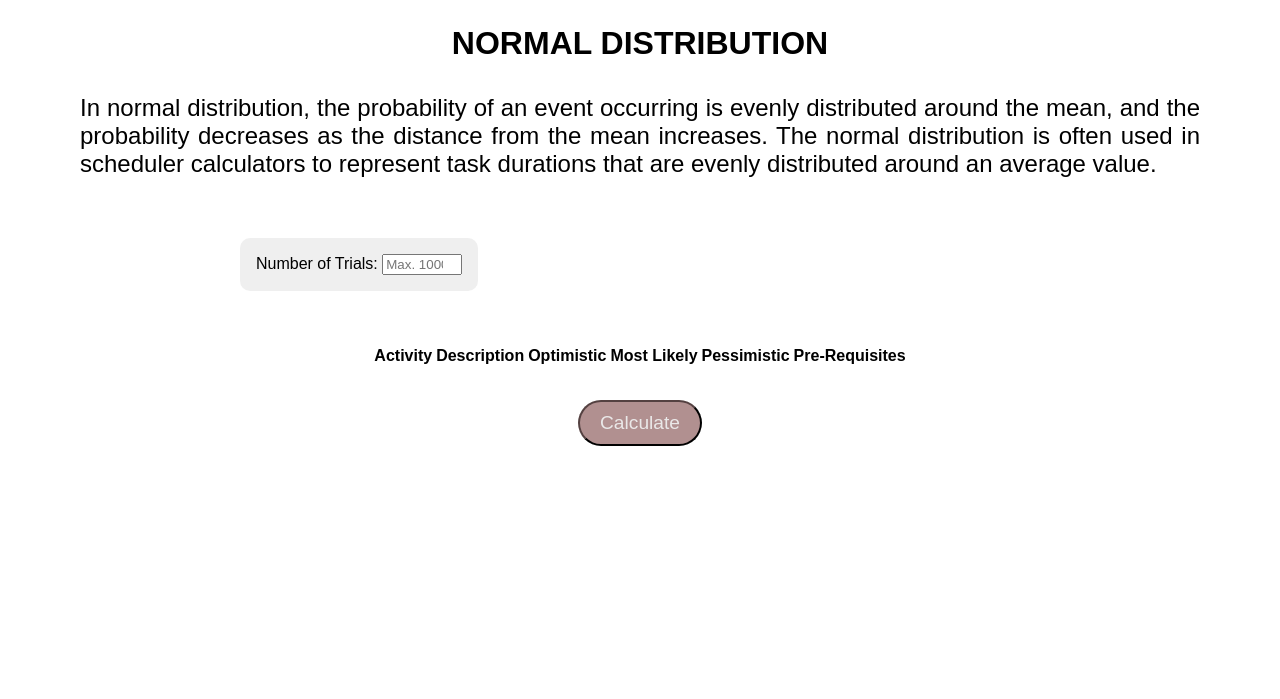
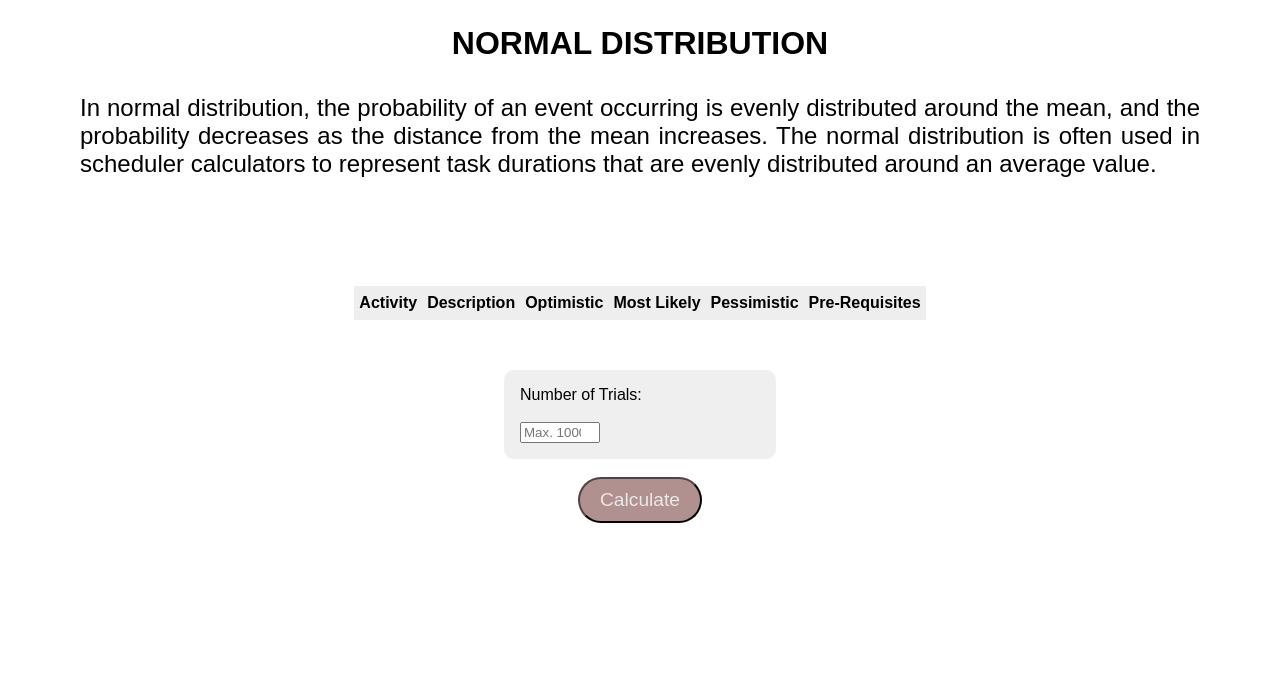
Before and after one commit to kaid0011/BSCS4AB_PERT-CPM, a CodeIgniter app: page /BSCS4AB_PERT-CPM/normal/proj_details in a window 1280 px wide. Shown: the part 51-750 px from the top of the page. Run offline with CodeIgniter, Linux system fonts and the light colour scheme; some libraries are stand-ins or nearby versions.

Commit message:
Minor CSS Changes to Simulation Pages (04-29)

```diff
--- a/application/views/BETAPERT/betapert_input.php
+++ b/application/views/BETAPERT/betapert_input.php
@@ -113,7 +113,8 @@
     }
 
     .trials {
-        margin: .3rem 15rem;
+        margin: auto;
+        min-width: 15rem;
         max-width: 15rem;
         background-color: #eeee;
         padding: 1rem;
--- a/application/views/NORMAL/normal_input.php
+++ b/application/views/NORMAL/normal_input.php
@@ -13,14 +13,7 @@
         vix malorum diceret fabulas an, nam ei mutat phaedrum. Sed ea timeam suscipiantur, ad eos partem audiam
         adversarium, dicam appetere necessitatibus sed ut. -->
     </div>
-    <form action="<?php echo base_url('normal/calculate') ?>" method="post">
-        <input type="number" name="proj_len" value="<?php echo $proj_len; ?>" hidden>
-        <input type="text" name="choice" value="<?php echo 'cpm'; ?>" hidden>
-        <input type="text" name="unit" value="<?php echo $unit; ?>" hidden>
-        <div class="trials">
-            Number of Trials:
-            <input type="number" name="N" min="1" max="10000" placeholder="Max. 1000" required>
-        </div>
+
 </div>
 <div class="container" style="overflow-x:auto;">
     <table class="responsive-table highlight centered">
@@ -55,6 +48,16 @@
         ?>
     </table>
 </div>
+<br>
+<form action="<?php echo base_url('normal/calculate') ?>" method="post">
+        <input type="number" name="proj_len" value="<?php echo $proj_len; ?>" hidden>
+        <input type="text" name="choice" value="<?php echo 'cpm'; ?>" hidden>
+        <input type="text" name="unit" value="<?php echo $unit; ?>" hidden>
+        <div class="trials">
+            Number of Trials: <br><br>
+            <input type="number" name="N" min="1" max="10000" placeholder="Max. 1000" required>
+        </div>
+        <br>
 <div class="calculate">
     <button class="btn">Calculate</button>
 </div>
@@ -106,9 +109,11 @@
         border-color: #544141;
     }
 
+
     .trials {
-        margin: .3rem 15rem;
-        max-width: fit-content;
+        margin: auto;
+        min-width: 15rem;
+        max-width: 15rem;
         background-color: #eeee;
         padding: 1rem;
         border-radius: 10px;
@@ -125,10 +130,24 @@
 
     }
 
-    /* tbody, thead, tr, td, .responsive-table, table
-{
+    table, th, td
+    {
+        border: none;
+        border-collapse: collapse;
+        border-style: none;
+        text-align: center;
+        background-color: #eeee;
+        /* padding: 5px; */
+    }
 
-} */
+    td,th
+    {
+        padding: 8px 5px;
+        display: table-cell;
+        text-align: center;
+        vertical-align: middle;
+        border-radius: 0;
+    }
 
     /* RESPONSIVE */
     @media screen {
--- a/application/views/NORMAL/normal_main.php
+++ b/application/views/NORMAL/normal_main.php
@@ -112,7 +112,7 @@
     @media screen {
         .form {
             background-color: #f0f0f0;
-            margin: 3rem 10rem 2rem;
+            margin: 0rem 0rem 2rem;
             border-radius: 1.2rem;
             padding: 0.25rem;
         }
--- a/application/views/TRIANGULAR/triangular_main.php
+++ b/application/views/TRIANGULAR/triangular_main.php
@@ -109,10 +109,10 @@
 
     }
 
-    @media screen {
+     @media screen {
         .form {
             background-color: #f0f0f0;
-            margin: 3rem 10rem 2rem;
+            margin: 0rem 0rem 2rem;
             border-radius: 1.2rem;
             padding: 0.25rem;
         }
```
Also changed, not shown: application/views/BETAPERT/betapert_output.php (+16 -8 lines), application/views/NORMAL/normal_output.php (+16 -8 lines), application/views/TRIANGULAR/triangular_input.php (+30 -13 lines), application/views/TRIANGULAR/triangular_output.php (+16 -8 lines).
